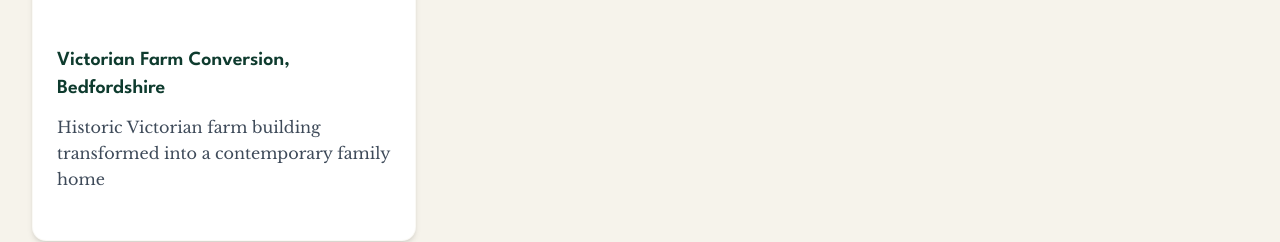
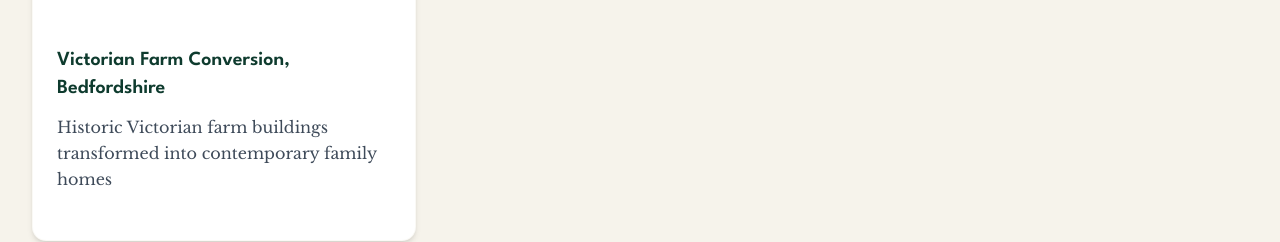
Before and after one commit to jtfarks/fb-development-site, a Next.js app: page / in a window 1280 px wide. Shown: the part 2854-3096 px from the top of the page. Built offline with nearby package versions, Linux system fonts and the light colour scheme.

Commit message:
changes to SH card description

```diff
--- a/src/components/Projects.tsx
+++ b/src/components/Projects.tsx
@@ -12,7 +12,7 @@ const Projects = () => {
     {
       id: 1,
       title: "Victorian Farm Conversion, Bedfordshire",
-      description: "Historic Victorian farm building transformed into a contemporary family home",
+      description: "Historic Victorian farm buildings transformed into contemporary family homes",
       image: "/images/projects/victorian-farm-1872.jpg",
       category: "Farm Conversion",
       year: "2025"
```
